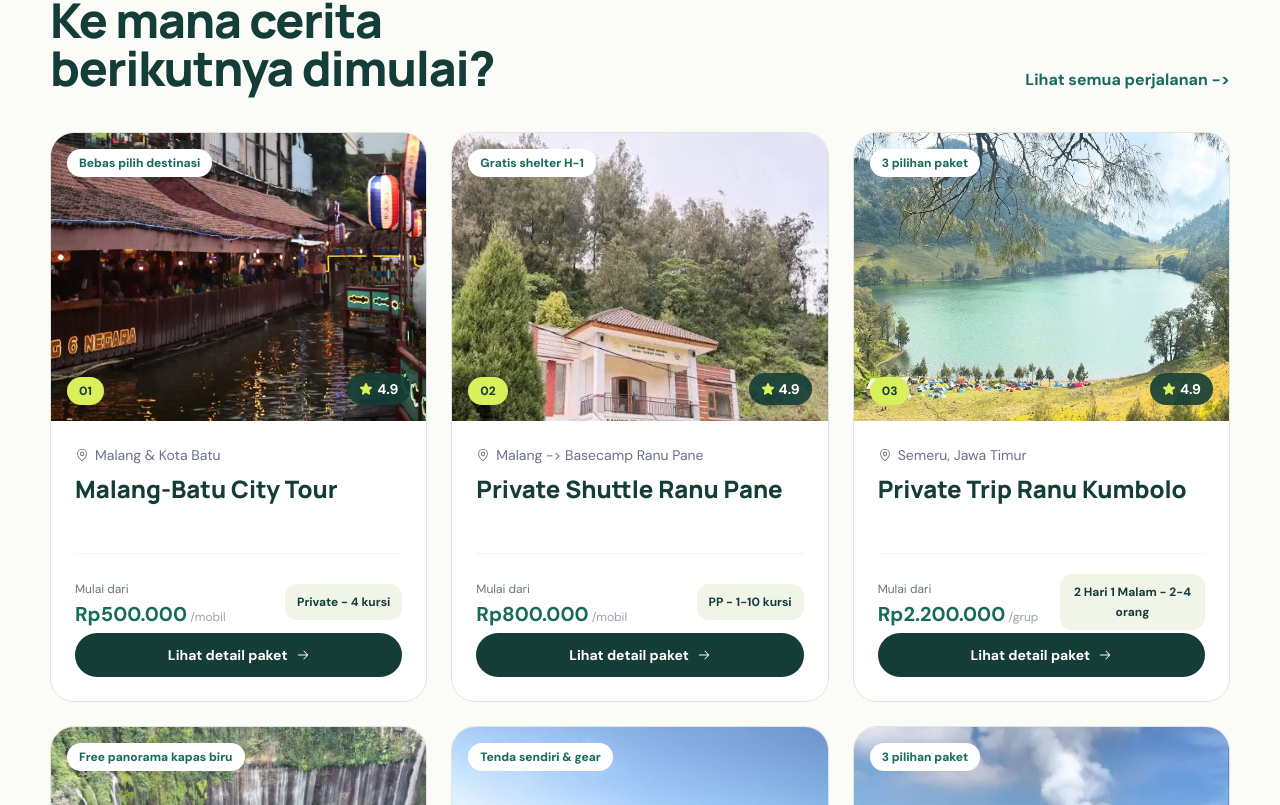
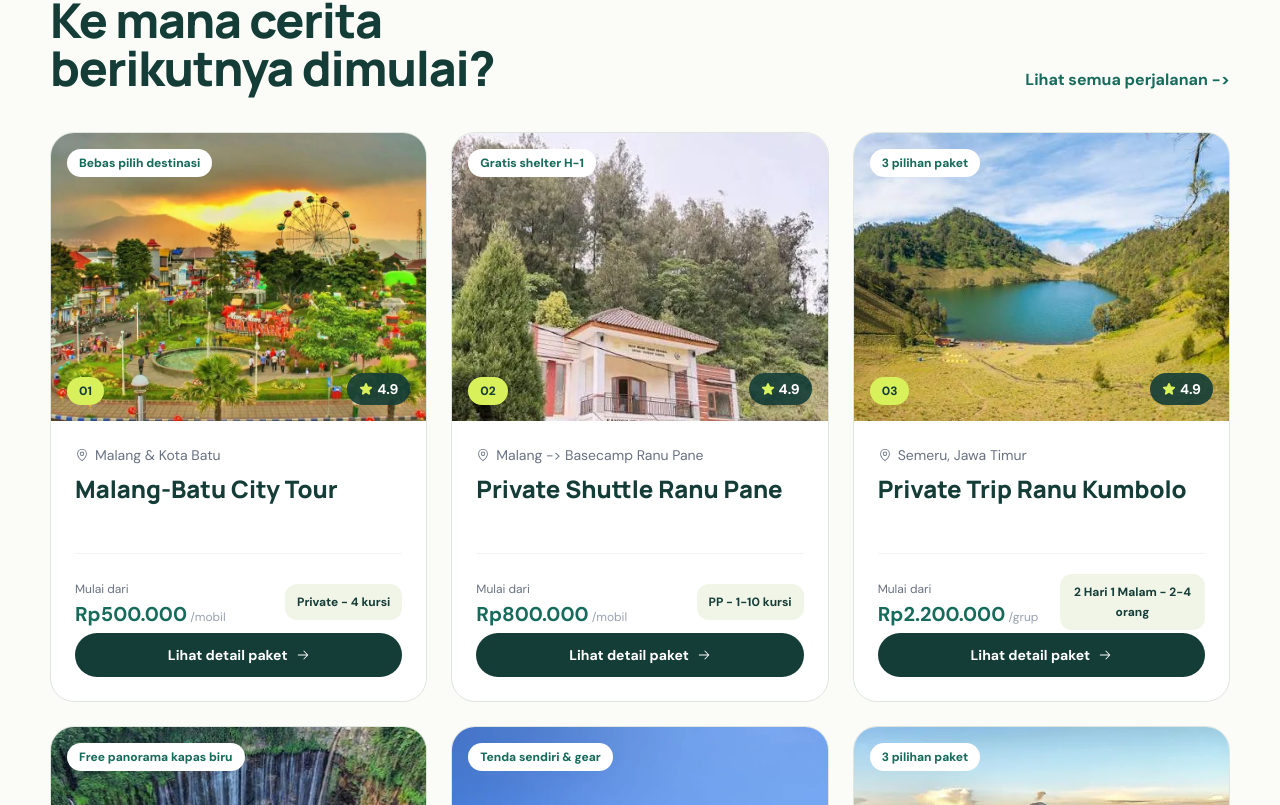
Before and after one commit to Mufid2225/aligatour, a Next.js app: page / in a window 1280 px wide. Shown: the part 1095-1900 px from the top of the page. Built offline with nearby package versions, Linux system fonts and the light colour scheme.

Commit message:
fix(carousel): replace animated carousel with static image for GitHub Pages stability

```diff
--- a/src/components/ui/trip-image-carousel.tsx
+++ b/src/components/ui/trip-image-carousel.tsx
@@ -1,35 +1,26 @@
 "use client";
 
 import Image from "next/image";
-import { useEffect, useState } from "react";
 
 interface Props {
   images: string[];
   alt: string;
-  interval?: number;
 }
 
-export default function TripImageCarousel({ images, alt, interval = 3500 }: Props) {
-  const [active, setActive] = useState(0);
-
-  useEffect(() => {
-    if (images.length < 2) return;
-    const id = setInterval(() => setActive((prev) => (prev + 1) % images.length), interval);
-    return () => clearInterval(id);
-  }, [images.length, interval]);
+export default function TripImageCarousel({ images, alt }: Props) {
+  // Tampilkan gambar pertama saja (static, tanpa animasi)
+  const src = images?.[0] || "/trip-cards/placeholder.webp";
 
   return (
     <div className="relative h-full w-full">
-      {images.map((src, index) => (
       <Image
-          key={src}
         src={src}
         alt={alt}
         fill
         sizes="(max-width: 768px) 100vw, (max-width: 1024px) 50vw, 33vw"
-          className={`object-cover transition-opacity duration-700 ease-in-out ${index === active ? "opacity-100" : "opacity-0"}`}
+        className="object-cover"
+        priority
       />
-      ))}
     </div>
   );
 }
```
Lines whose indentation alone changed are shown as unchanged.
